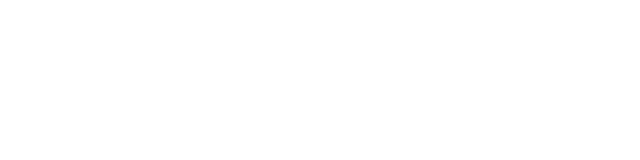
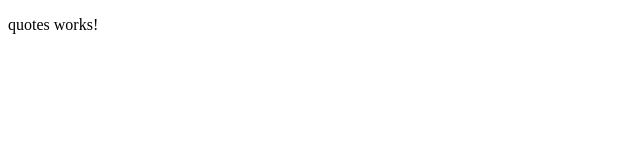
Before and after one commit to JAPHETHNYARANGA/QuotesApp, an Angular app: page / in a window 1280 px wide. Shown: the top 160 px of the page, without its empty margins (0-640 px from the left). Built offline with nearby package versions, Linux system fonts and the light colour scheme.

Commit message:
added quates component selector

```diff
--- a/src/app/app.component.html
+++ b/src/app/app.component.html
@@ -1,3 +1,4 @@
 
+<app-quotes></app-quotes>
 
 <router-outlet></router-outlet>
```
